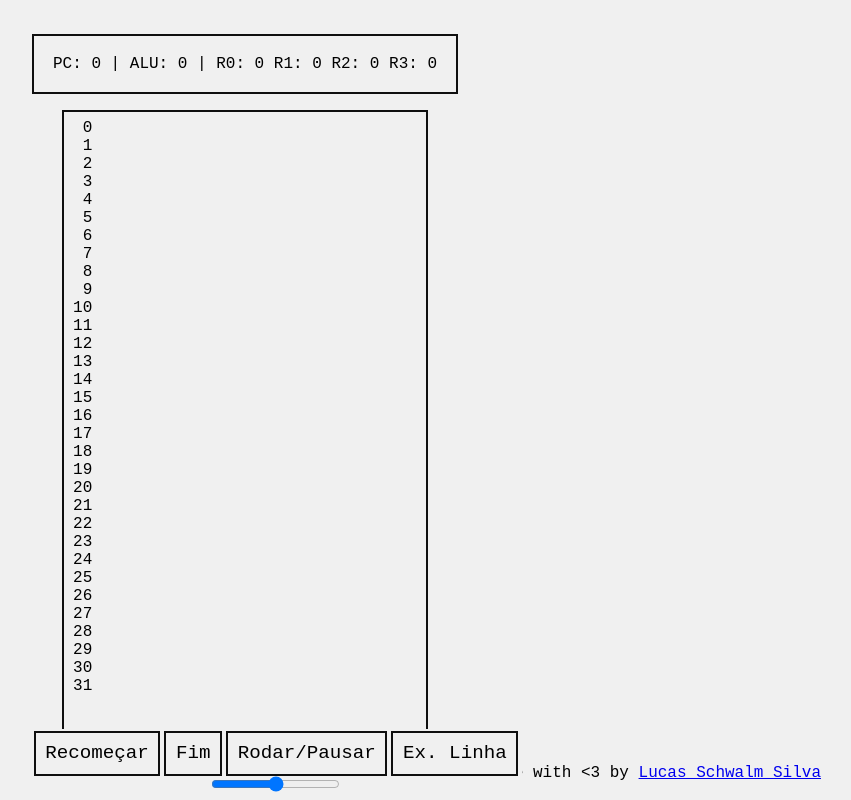
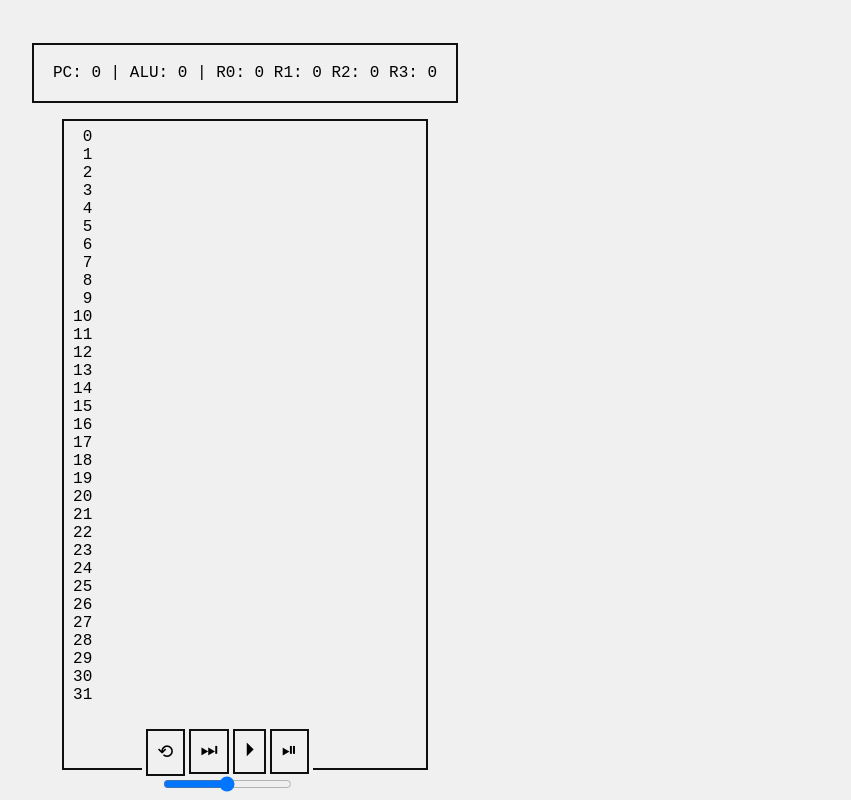
Before and after one commit to Coffee-for-Cats/kes-simulator, a plain HTML site: page index.html in a window 1280 px wide. Shown: the whole page, without its empty margins (395-1246 px from the left). Drawn offline with Linux system fonts and the light colour scheme.

Commit message:
Revert "appearance changes"
This reverts commit a0293b6815f27697f49df9ed6a19592bdf8899f8.

```diff
--- a/index.html
+++ b/index.html
@@ -26,18 +26,13 @@
 
     <div class="execute">
       <div class="buttons">
-        <button title="próxima linha" onclick="stepOnce()"> Ex. Linha </button>
-        <button title="executar linha a linha" onclick="play()"> Rodar/Pausar </button>
-        <button title="executar tudo de uma vez" onclick="execute()"> Fim </button>
-        <button title="resetar variáveis" onclick="reset()"> Recomeçar </button>
+        <button title="próxima linha" onclick="stepOnce()"> &#x23EF; </button>
+        <button title="executar linha a linha" onclick="play()"> &#x23F5; </button>
+        <button title="executar tudo de uma vez" onclick="execute()"> &#x23ED; </button>
+        <button title="resetar variáveis" onclick="reset()"> &#10226; </button>
       </div>
       <input type="range" name="speed" id="speed" min="0" max="1800">
     </div>
   </main>
-  <div style="width: 90vw">
-    <span style="float: right;">
-      Made with <3 by <a href="https://github.com/Coffee-for-Cats">Lucas Schwalm Silva</a>
-    </span>
-  </div>
 </body>
 </html>
--- a/src/style.css
+++ b/src/style.css
@@ -81,7 +81,7 @@ textarea {
   position: fixed;
   bottom: 6px;
   padding: 2px;
-  margin: 2px 0 0 -2rem;
+  margin: 2px 0 0 5rem;
   background: #f0f0f0;
 }
 
```
